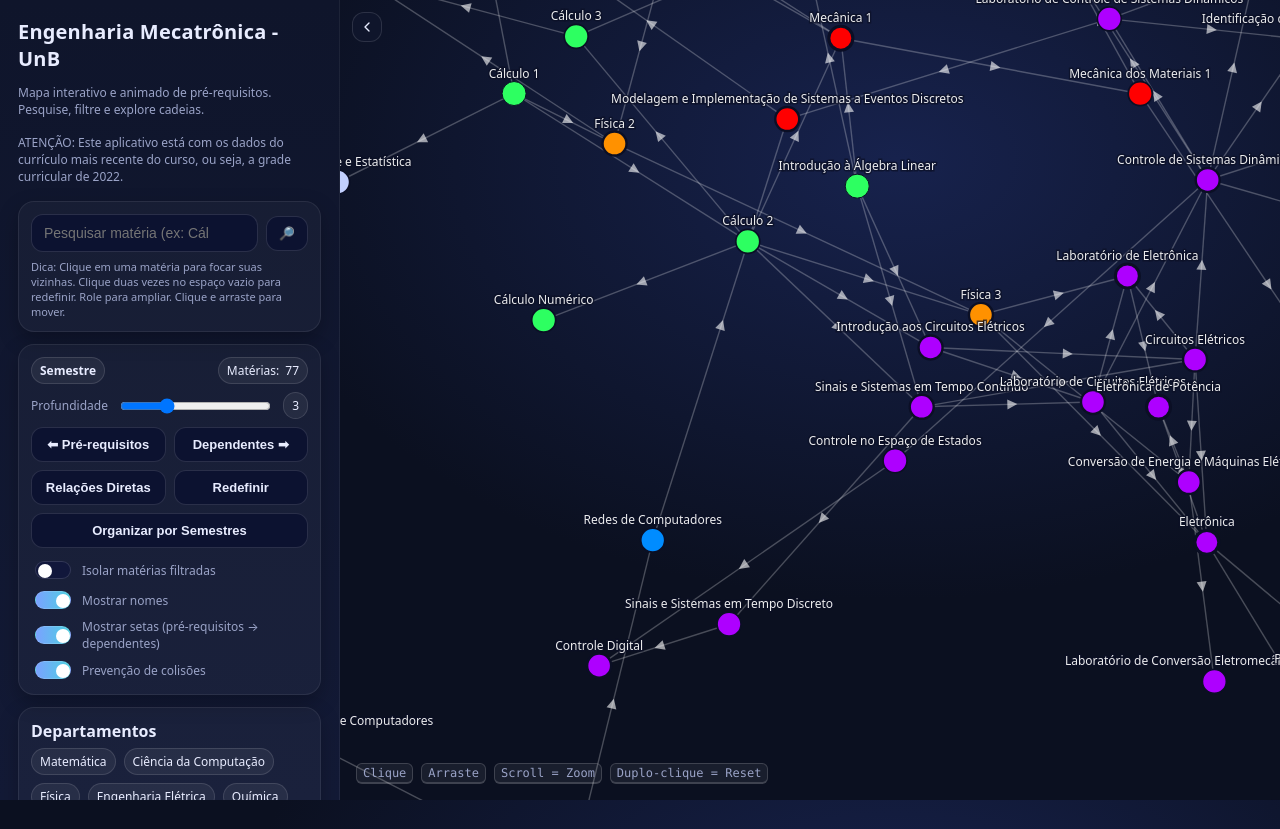
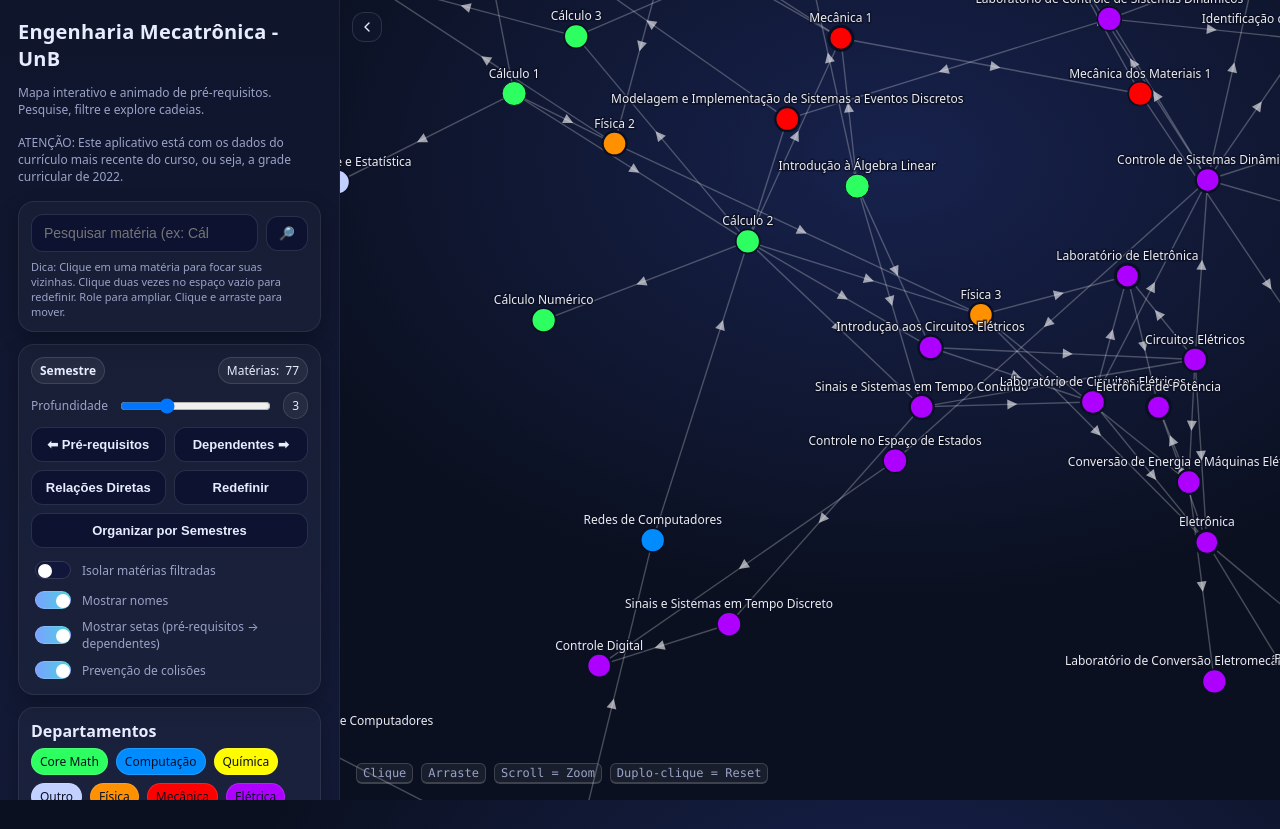
Before and after one commit to GabrielPyva/fluxo-da-mecatronica, a website with bundled scripts: page index.html in a window 1280 px wide. Built offline with nearby package versions, Linux system fonts and the light colour scheme.

Commit message:
✨ feat: Gerar legenda de departamentos dinamicamente

```diff
--- a/index.html
+++ b/index.html
@@ -68,13 +68,6 @@
     <div class="card">
       <div style="font-weight:700; margin-bottom:6px">Departamentos</div>
       <div class="legend">
-        <span class="chip">Matemática</span>
-        <span class="chip">Ciência da Computação</span>
-        <span class="chip">Física</span>
-        <span class="chip">Engenharia Elétrica</span>
-        <span class="chip">Química</span>
-        <span class="chip">Engenharia Mecânica</span>
-        <span class="chip">Outros</span>
       </div>
       <div class="note" style="margin-top:8px">Cores representam departamentos; outline thickness suggests in‑degree (how many courses depend on it).</div>
     </div>
--- a/src/script.js
+++ b/src/script.js
@@ -35,6 +35,23 @@ function initializeGraph(DATA) {
   const color = d3.scaleOrdinal()
     .domain(['Core Math','Física','Computação','Elétrica','Mecânica','Química','Outro', 'Default', 'General'])
     .range(['#2dff61ff','#ff9100ff','#008cffff','#ae00ffff','#ff0000ff','#fffb00ff','#c2d0ff', '#aaaaaa', '#bbbbbb']);
+
+  // Preenche a legenda de departamentos dinamicamente
+
+  // 1. Seleciona o container da legenda
+  const legendContainer = d3.select('.legend');
+
+  // 2. Extrai as áreas únicas dos dados, filtrando valores vazios ou nulos
+  const uniqueAreas = [...new Set(DATA.nodes.map(node => node.area).filter(area => area))];
+
+  // 3. Cria os "chips" para cada área
+  uniqueAreas.forEach(area => {
+    legendContainer.append('span')
+      .attr('class', 'chip')
+      .style('background-color', color(area)) // Pinta o fundo com a cor correspondente
+      .style('color', '#0a0f24') // Cor de texto mais escura para melhor contraste
+      .text(area);
+  });
 
   const indeg = new Map(DATA.nodes.map(d=>[d.id,0]));
   DATA.links.forEach(l=>{ indeg.set(l.target, (indeg.get(l.target)||0)+1); });
```
